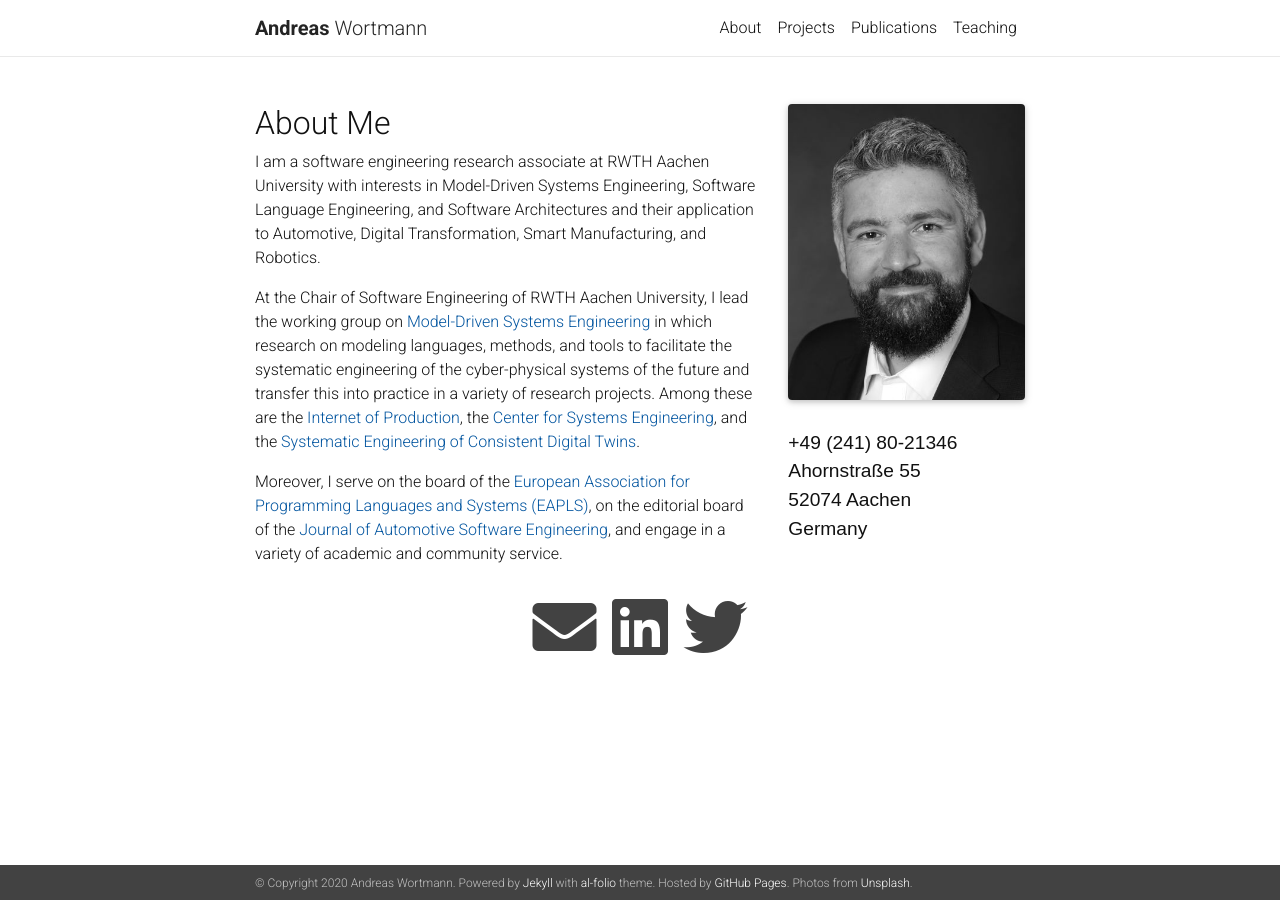
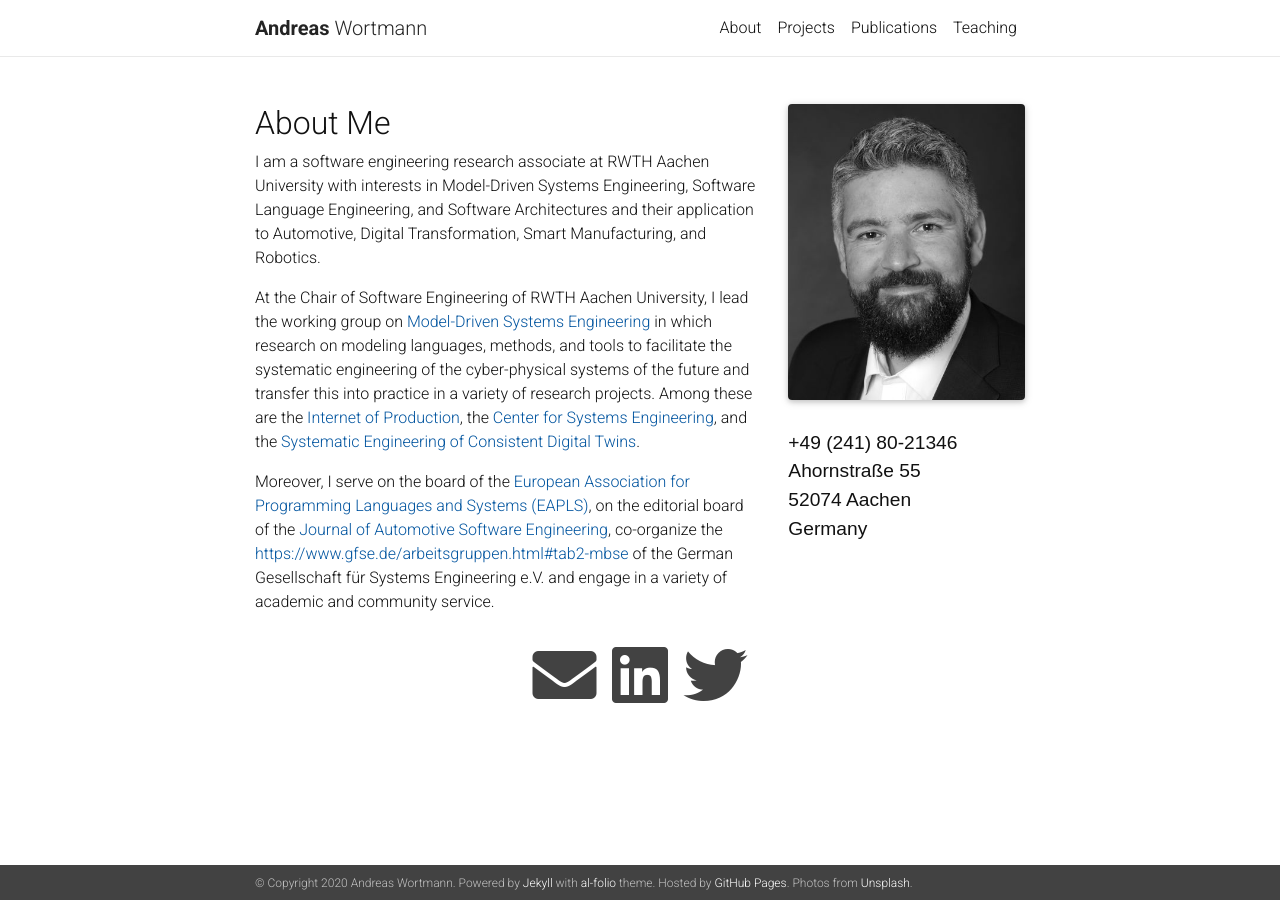
Before and after one commit to awortmann/awortmann.github.io, a Jekyll site: the page built from _pages/about.md, in a window 1280 px wide. Built offline with Jekyll 4.4.1, drawn with Linux system fonts in a browser that asks for light colours; nearby versions of some CDN libraries; a style sheet for code colours, icons or effects is not loaded.

Commit message:
Minor update

```diff
--- a/_pages/about.md
+++ b/_pages/about.md
@@ -24,4 +24,4 @@
 
 At the Chair of Software Engineering of RWTH Aachen University, I lead the working group on [Model-Driven Systems Engineering](https://www.se-rwth.de/teams/mdse/) in which research on modeling languages, methods, and tools to facilitate the systematic engineering of the cyber-physical systems of the future and transfer this into practice in a variety of research projects. Among these are the [Internet of Production](https://www.iop.rwth-aachen.de/cms/~gpfz/Produktionstechnik/?lidx=1), the [Center for Systems Engineering](https://cse.rwth-campus.com/), and the [Systematic Engineering of Consistent Digital Twins](https://www.rwth-aachen.de/go/id/vuc/lidx/1).
 
-Moreover, I serve on the board of the [European Association for Programming Languages and Systems (EAPLS)](https://eapls.org/), on the editorial board of the [Journal of Automotive Software Engineering](https://www.atlantis-press.com/journals/jase), and engage in a variety of academic and community service.
+Moreover, I serve on the board of the [European Association for Programming Languages and Systems (EAPLS)](https://eapls.org/), on the editorial board of the [Journal of Automotive Software Engineering](https://www.atlantis-press.com/journals/jase), co-organize the [https://www.gfse.de/arbeitsgruppen.html#tab2-mbse](working group on Model-Based Systems Engineering) of the German Gesellschaft für Systems Engineering e.V. and engage in a variety of academic and community service.
```
